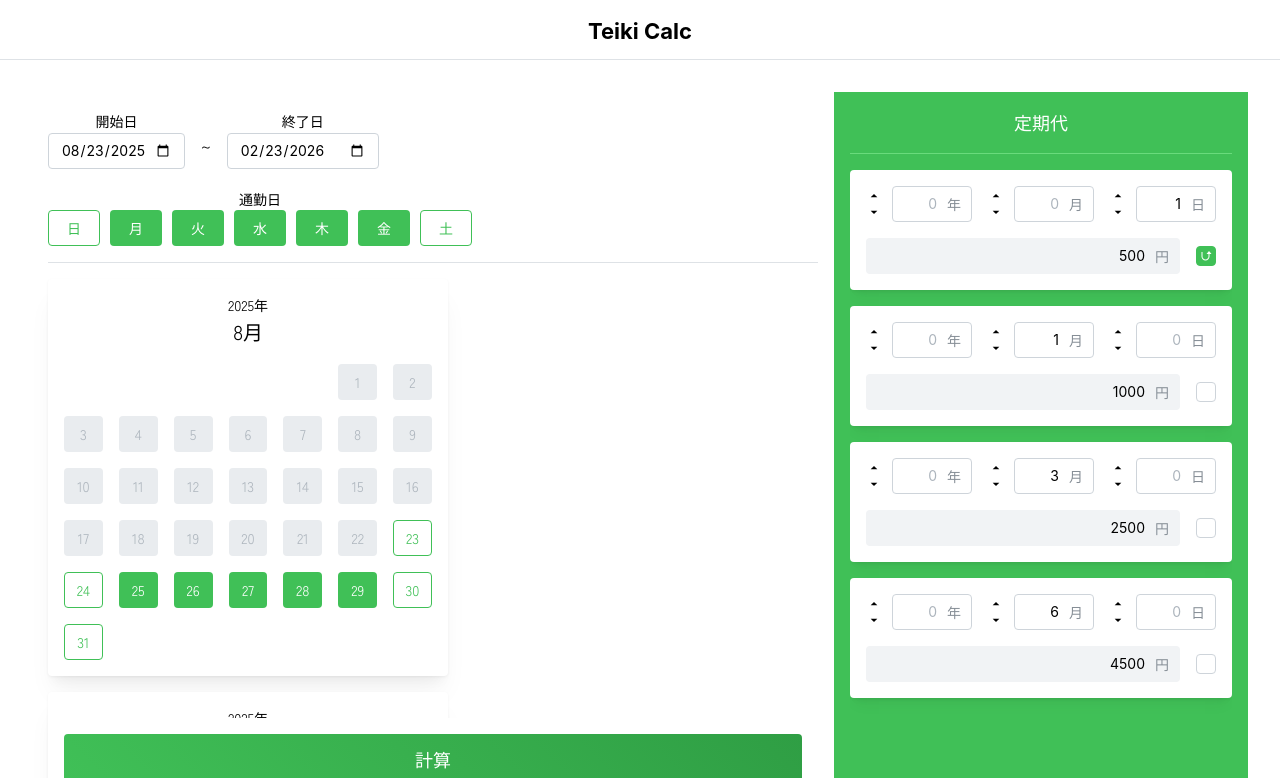
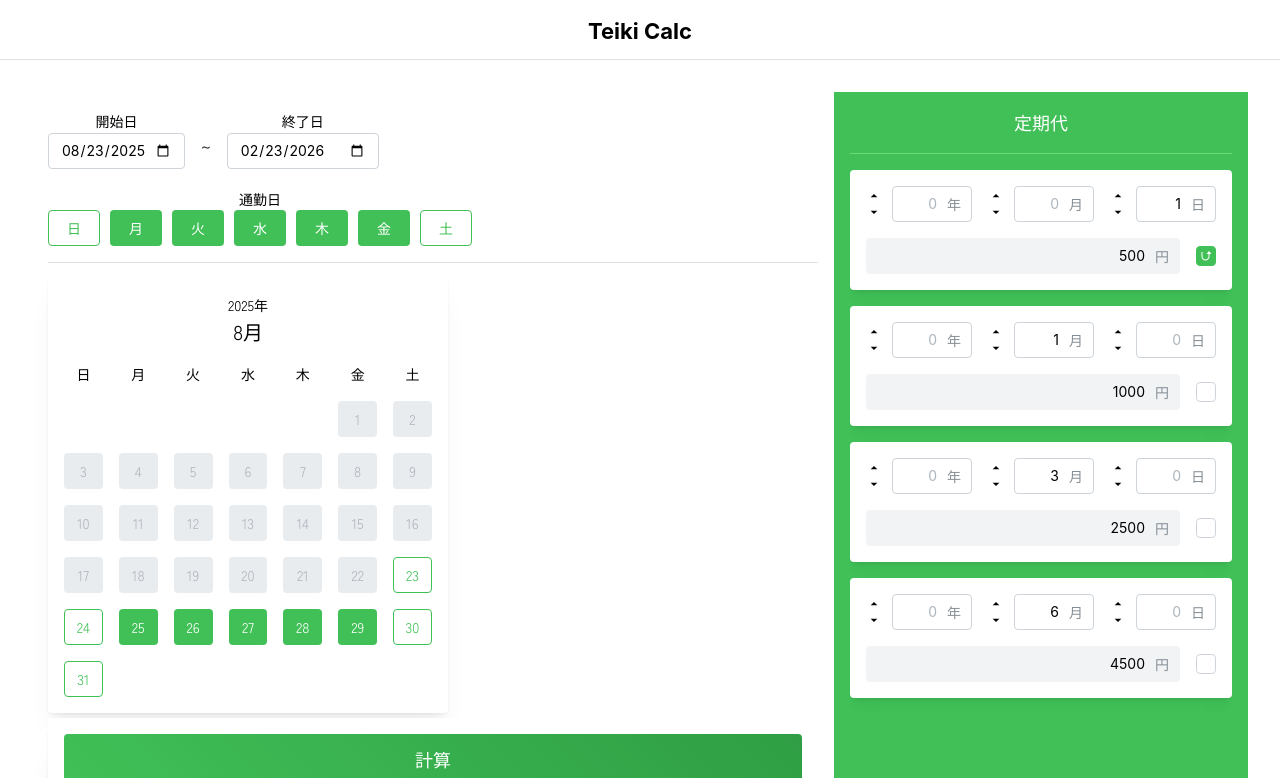
Before and after one commit to i-X-ce/teiki-calc, a React (Vite) app: page / in a window 1280 px wide. Shown: the top 778 px of the page. Built offline with nearby package versions, Linux system fonts and the light colour scheme.

Commit message:
✨ 曜日を追加

```diff
--- a/src/components/CalendarUnit/index.tsx
+++ b/src/components/CalendarUnit/index.tsx
@@ -31,6 +31,13 @@ const CalendarUnit = ({ year, month, start, end, holidaysSet, onClick }: Calenda
                 </Stack>
                 <Grid columns={7}>
                     {
+                        ["日", "月", "火", "水", "木", "金", "土"].map((day, i) => (
+                            <GridCol key={i} span={1}>
+                                <Text ta={"center"} size="sm">{day}</Text>
+                            </GridCol>
+                        ))
+                    }
+                    {
                         Array.from({ length: days[0].getDay() }).map((_, i) => (
                             <GridCol key={i} span={1}></GridCol>
                         ))
```
